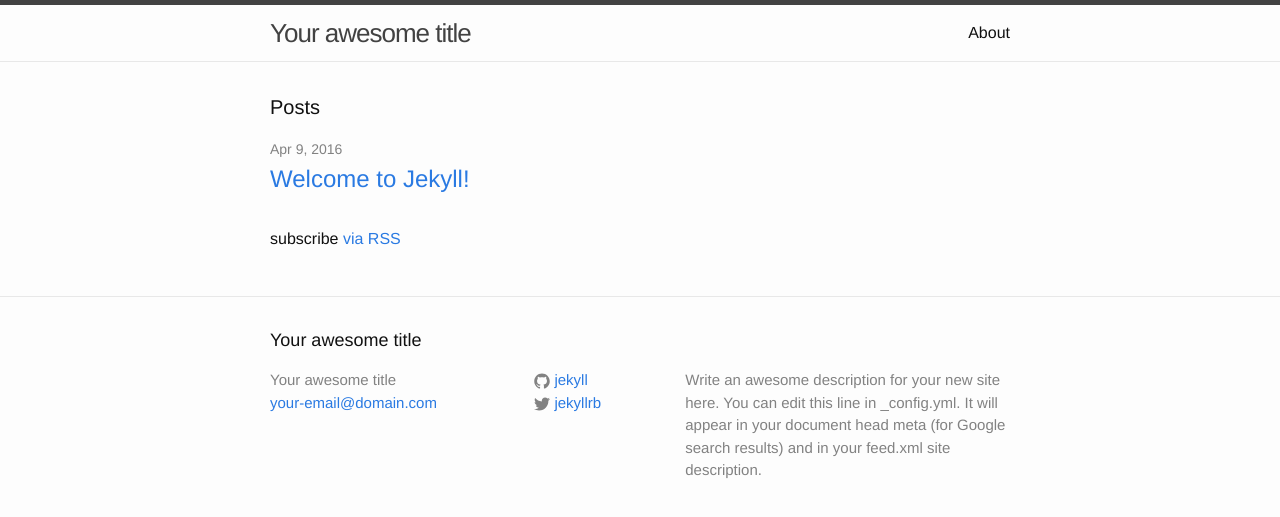
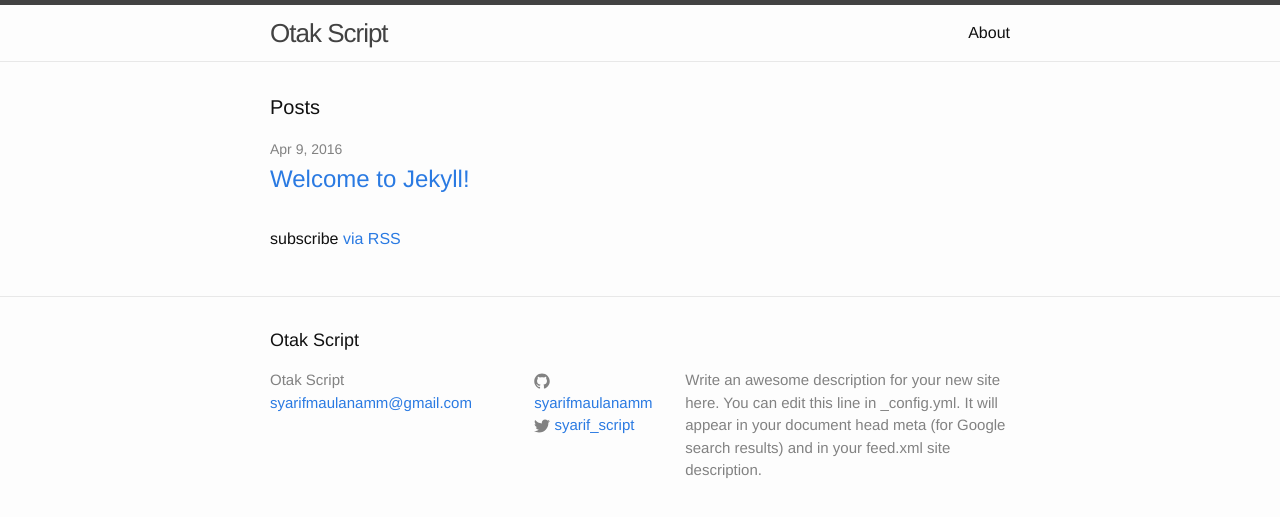
Before and after one commit to otakscript/otakscript.github.io, a Jekyll site: the page built from index.html, in a window 1280 px wide. Shown: the top 517 px of the page. Built offline with Jekyll 4.4.1, drawn with Linux system fonts in a browser that asks for light colours.

Commit message:
Configuration

```diff
--- a/_config.yml
+++ b/_config.yml
@@ -6,16 +6,16 @@
 # 'jekyll serve'. If you change this file, please restart the server process.
 
 # Site settings
-title: Your awesome title
-email: your-email@domain.com
+title: Otak Script
+email: syarifmaulanamm@gmail.com
 description: > # this means to ignore newlines until "baseurl:"
   Write an awesome description for your new site here. You can edit this
   line in _config.yml. It will appear in your document head meta (for
   Google search results) and in your feed.xml site description.
 baseurl: "" # the subpath of your site, e.g. /blog
-url: "http://yourdomain.com" # the base hostname & protocol for your site
-twitter_username: jekyllrb
-github_username:  jekyll
+url: "http://otakscript.github.io/" # the base hostname & protocol for your site
+twitter_username: syarif_script
+github_username:  syarifmaulanamm
 
 # Build settings
 markdown: kramdown
```
